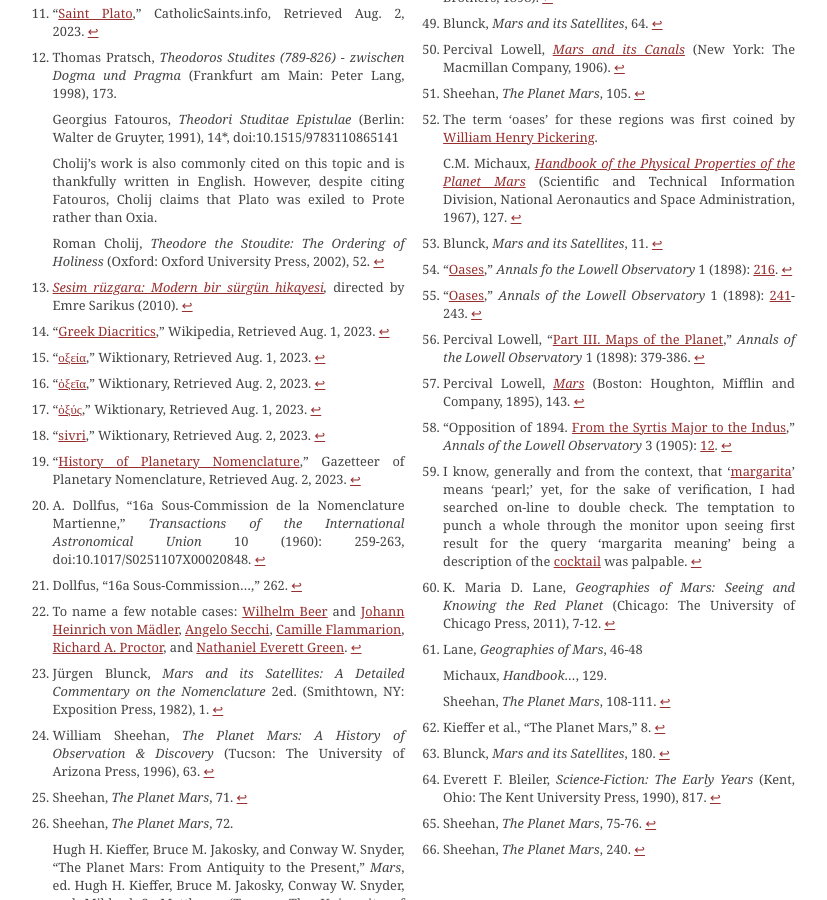
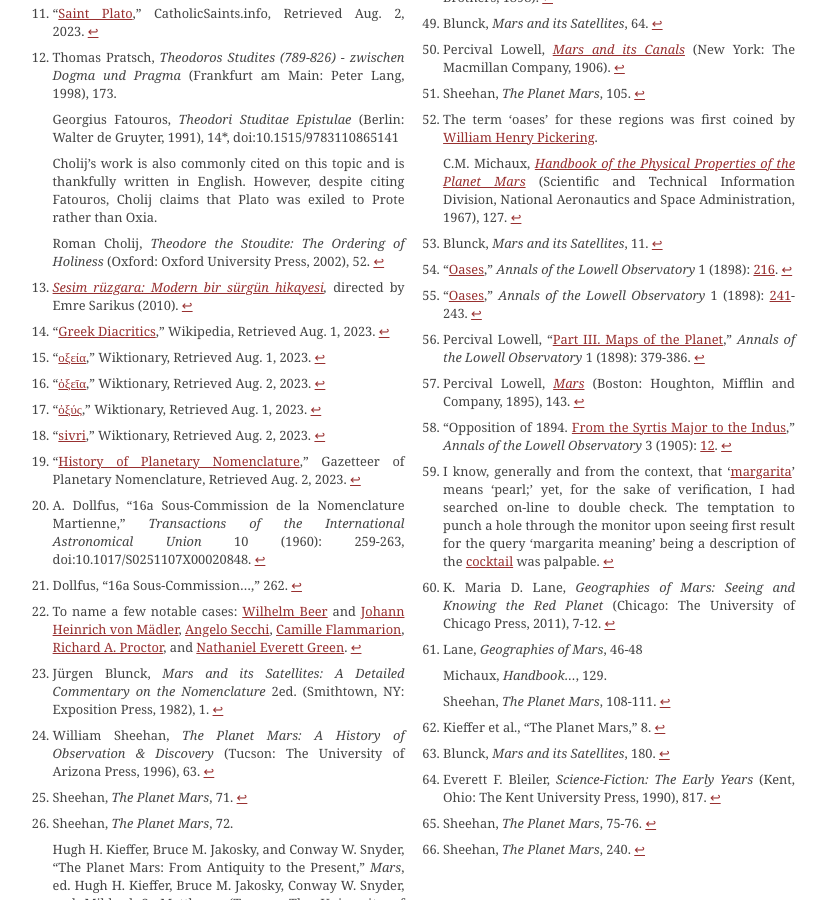
Before and after one commit to una-ada/anarchy.website, a Jekyll site: the page built from _posts/2023-08-04-oxia.md, in a window 1280 px wide and 900 px high, scrolled down 4200 px. Shown: the whole window, without its empty margins (229-1056 px from the left). Built offline with Jekyll 4.4.1, drawn with Linux system fonts in a browser that asks for light colours; some web fonts are replaced; some of the changed text lies outside the part shown.

Commit message:
fix typos in oxia footnotes 55, 59

```diff
--- a/_posts/2023-08-04-oxia.md
+++ b/_posts/2023-08-04-oxia.md
@@ -167,6 +167,9 @@
 ## Errata
 
 Aug. 4, 2023: Added link to Wikipedia article for reference on oppositions in astronomy. Added full names and organization website links for the IAU and USGS.
+{:.content__p_citation}
+
+Aug. 12, 2023: Fix typos in footnotes 54 ("Annals fo" to "Annals of") and 59 ("a whole through" to "a hole through").
 {:.content__p_citation}
 
 [^fn1]:
@@ -421,7 +424,7 @@
 [^fn53]: Blunck, _Mars and its Satellites_, 11.
 [^fn54]:
     "[Oases](https://ui.adsabs.harvard.edu/abs/1898AnLow...1..208./abstract),"
-    _Annals fo the Lowell Observatory_ 1 (1898):
+    _Annals of the Lowell Observatory_ 1 (1898):
     [216](https://articles.adsabs.harvard.edu//full/1898AnLow...1..208./0000251.000.html).
 
 [^fn55]:
@@ -448,7 +451,7 @@
     I know, generally and from the context, that
     '[margarita](https://en.wiktionary.org/wiki/margarita#Latin)' means 'pearl;'
     yet, for the sake of verification, I had searched on-line to double check.
-    The temptation to punch a whole through the monitor upon seeing first result
+    The temptation to punch a hole through the monitor upon seeing first result
     for the query 'margarita meaning' being a description of the
     [cocktail](https://en.wikipedia.org/wiki/Margarita) was palpable.
 
```
